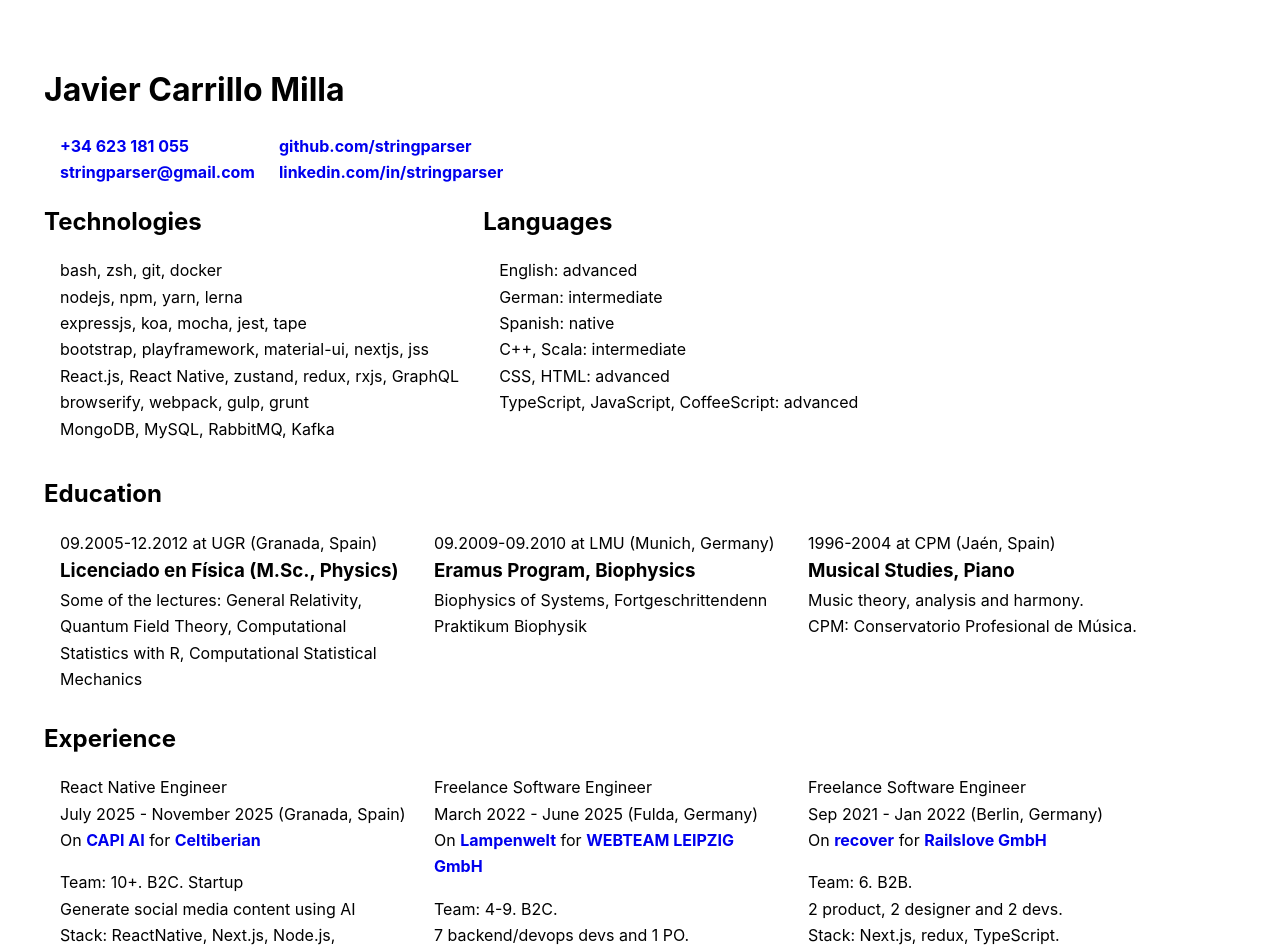
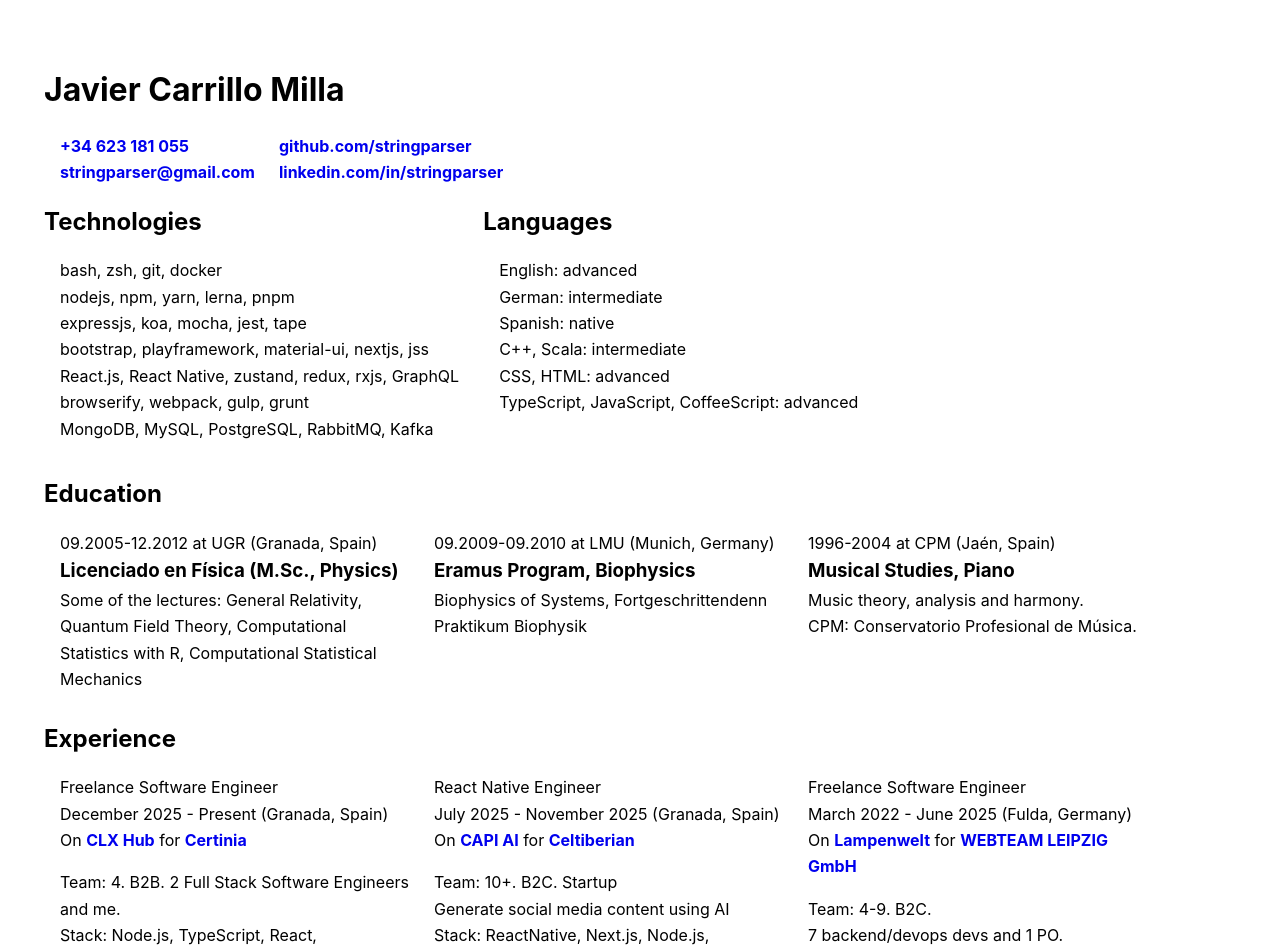
Before and after one commit to stringparser/cv, a Next.js app: page / in a window 1280 px wide. Shown: the top 952 px of the page. Built offline with nearby package versions, Linux system fonts and the light colour scheme.

Commit message:
update cv

```diff
--- a/src/config.ts
+++ b/src/config.ts
@@ -27,15 +27,30 @@ export const languages = [
 
 export const technologies = [
   'bash, zsh, git, docker',
-  'nodejs, npm, yarn, lerna',
+  'nodejs, npm, yarn, lerna, pnpm',
   'expressjs, koa, mocha, jest, tape',
   'bootstrap, playframework, material-ui, nextjs, jss',
   'React.js, React Native, zustand, redux, rxjs, GraphQL',
   'browserify, webpack, gulp, grunt',
-  'MongoDB, MySQL, RabbitMQ, Kafka',
+  'MongoDB, MySQL, PostgreSQL, RabbitMQ, Kafka',
 ];
 
 export const experience = [
+  {
+    title: 'Freelance Software Engineer',
+    appName: 'CLX Hub',
+    appLink:
+      'https://certinia.my.site.com/community/s/topic/0TO4Q000000XwgRWAS/clx-hub',
+    company: 'Certinia',
+    companyLink: 'https://www.certinia.com/',
+    duration: 'December 2025 - Present',
+    location: 'Granada, Spain',
+    description: `
+      Team: 4. B2B. 2 Full Stack Software Engineers and me. \
+      Stack: Node.js, TypeScript, React, PostgreSQL \
+      Certinia is a company pioneer providing Salesforce-native solutions.
+    `,
+  },
   {
     title: 'React Native Engineer',
     appName: 'CAPI AI',
```
Also changed, not shown: 1 other file (tests, documents, lock files or other folders).
